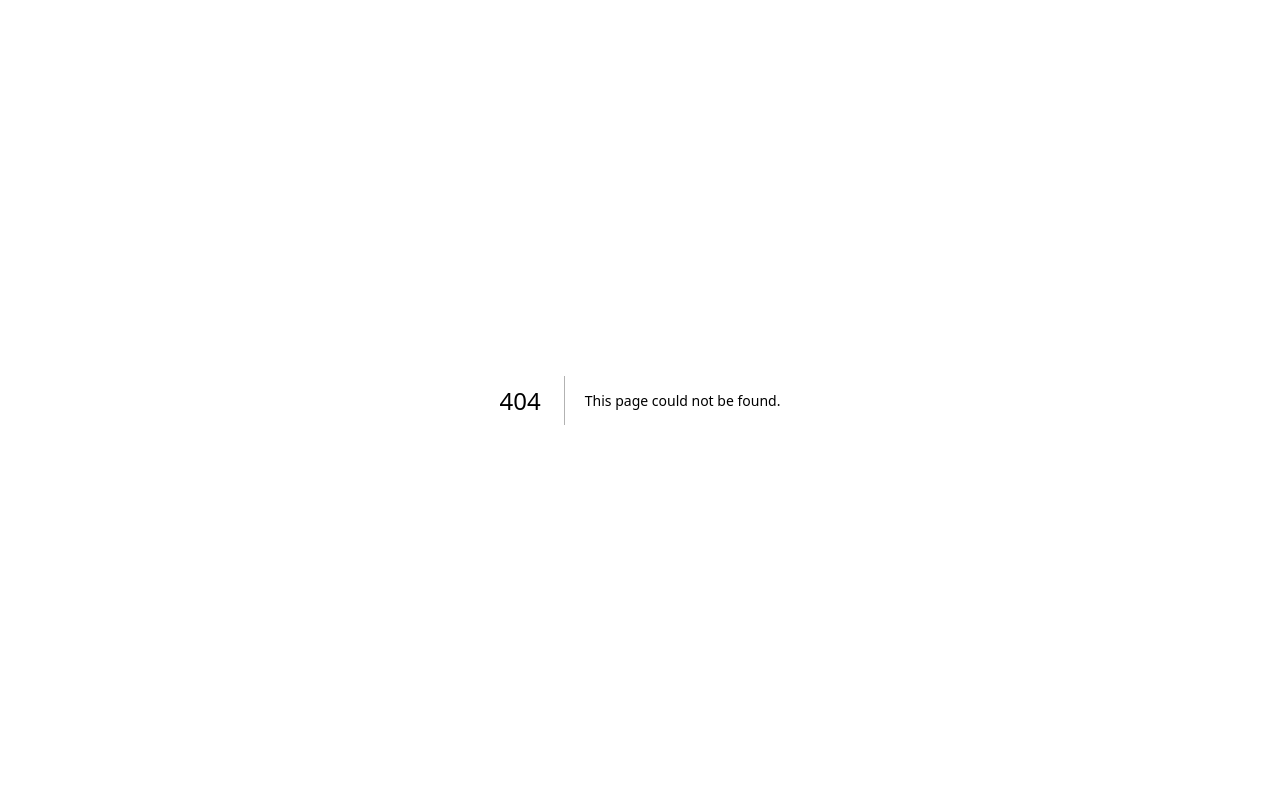
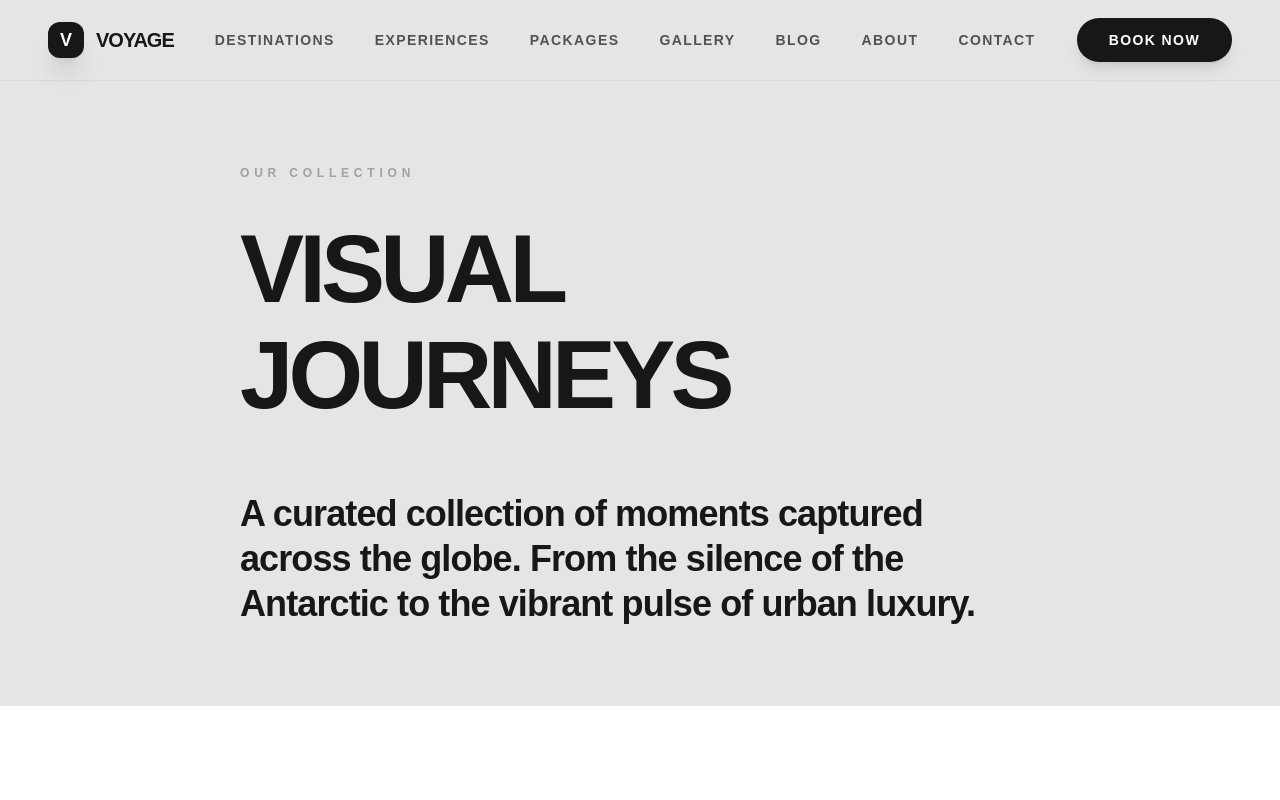
Before and after one commit to Vaibhavdixit1/dollop, a Next.js app: page /gallery in a window 1280 px wide. Before the commit this address had no page. Shown: the top 800 px of the page. Built offline with nearby package versions, Linux system fonts and the light colour scheme.

Commit message:
added gallery route

```diff
--- /dev/null
+++ b/app/gallery/page.tsx
@@ -0,0 +1,29 @@
+import Header from "@/components/Header";
+import Footer from "@/components/Footer";
+import TravelGallery from "@/components/TravelGallery";
+import CTA from "@/components/CTA";
+
+export default function GalleryPage() {
+    return (
+        <div className="flex min-h-screen flex-col bg-neutral-200">
+            <Header />
+            <main className="flex-grow pt-32 md:pt-40">
+                {/* Hero section for Gallery */}
+                <div className="mx-auto max-w-4xl px-4 sm:px-6 lg:px-12 pb-16 md:pb-20">
+                    <span className="text-[10px] sm:text-xs font-black tracking-[0.4em] text-neutral-400 uppercase">Our Collection</span>
+                    <h1 className="mt-6 md:mt-8 text-5xl sm:text-7xl md:text-8xl font-black tracking-tighter text-neutral-900 uppercase leading-[1.1]">VISUAL <br /> JOURNEYS</h1>
+                    <div className="mt-12 md:mt-16 space-y-8 md:space-y-12">
+                        <p className="text-2xl md:text-4xl font-bold leading-tight text-neutral-900 tracking-tight">A curated collection of moments captured across the globe. From the silence of the Antarctic to the vibrant pulse of urban luxury.</p>
+                    </div>
+                </div>
+
+                <TravelGallery />
+
+                <div className="pb-24">
+                    <CTA />
+                </div>
+            </main>
+            <Footer />
+        </div>
+    );
+}
--- a/app/page.tsx
+++ b/app/page.tsx
@@ -5,7 +5,6 @@ import Features from "@/components/Features";
 import HowItWorks from "@/components/HowItWorks";
 import DestinationGrid from "@/components/DestinationGrid";
 import FeaturedPackages from "@/components/FeaturedPackages";
-import TravelGallery from "@/components/TravelGallery";
 import InfiniteMarquee from "@/components/InfiniteMarquee";
 import TravelStats from "@/components/TravelStats";
 import Testimonials from "@/components/Testimonials";
@@ -28,7 +27,6 @@ export default function Home() {
         <RegionCategories />
         <DestinationGrid />
         <FeaturedPackages />
-        <TravelGallery />
         <InfiniteMarquee />
         <TravelStats />
         <Testimonials />
--- a/components/Header.tsx
+++ b/components/Header.tsx
@@ -31,6 +31,7 @@ const Header = () => {
         { name: 'Destinations', href: '/destinations' },
         { name: 'Experiences', href: '/experiences' },
         { name: 'Packages', href: '/packages' },
+        { name: 'Gallery', href: '/gallery' },
         { name: 'Blog', href: '/blog' },
         { name: 'About', href: '/about' },
         { name: 'Contact', href: '/contact' },
```
